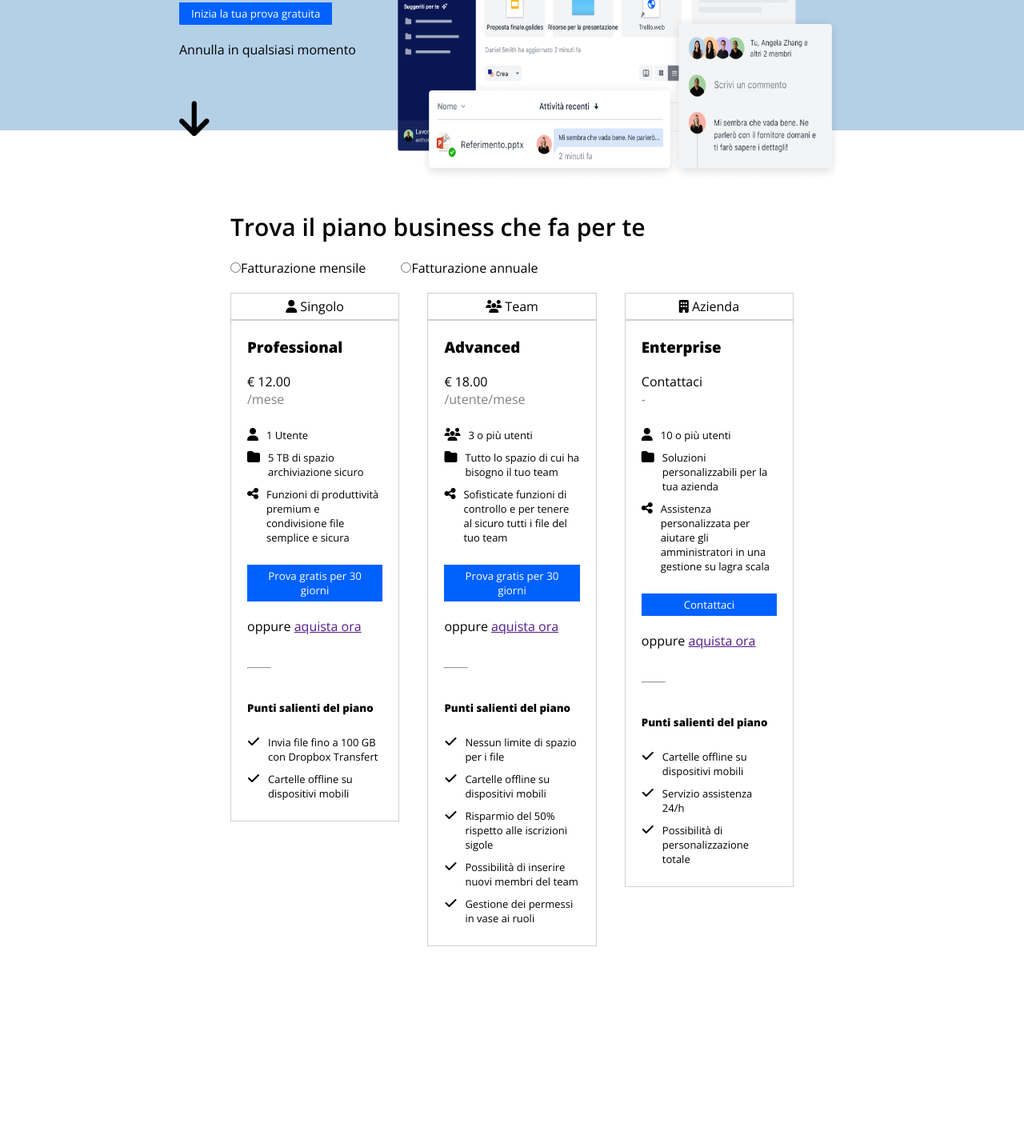
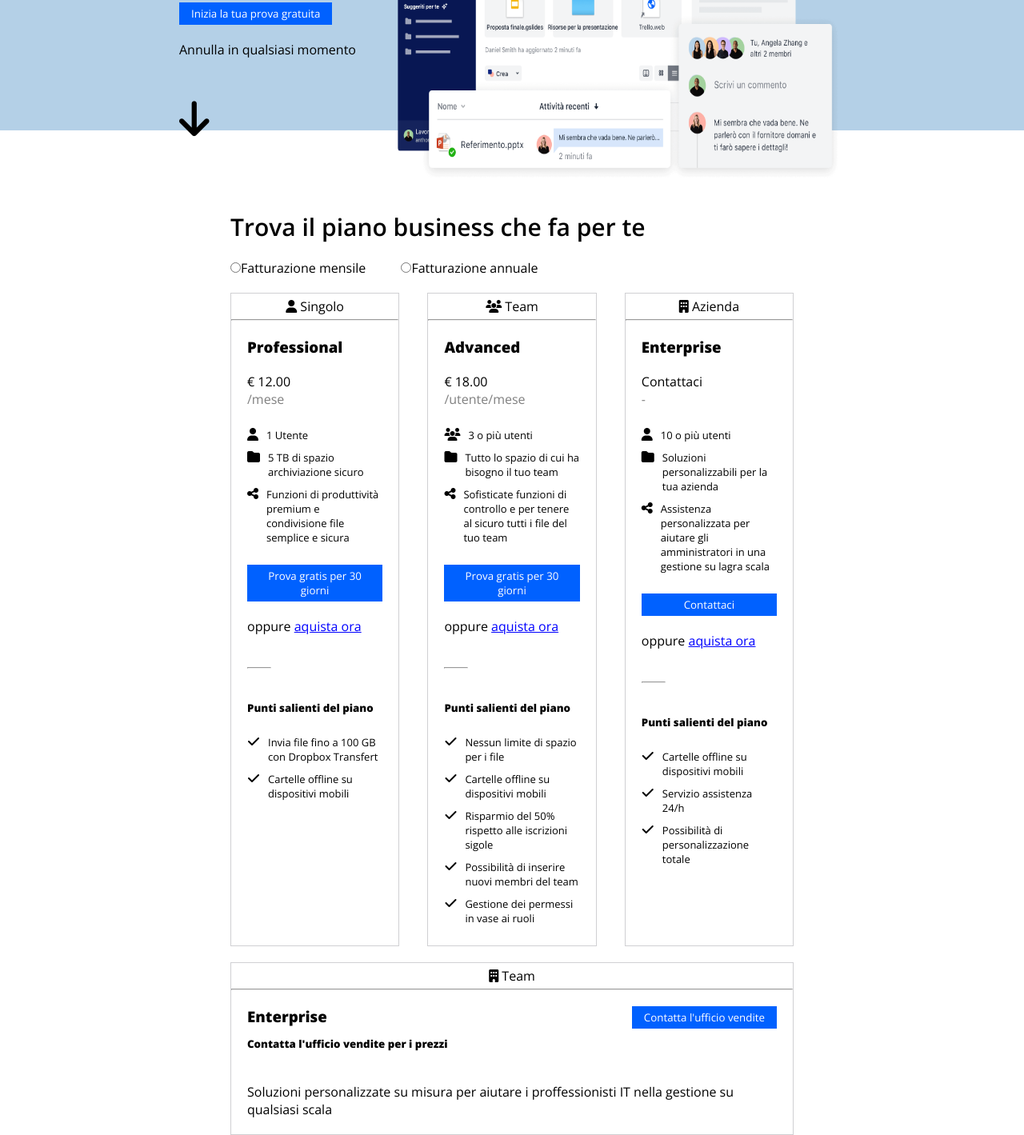
Before and after one commit to Pippo1997/htmlcss-dropbox, a plain HTML site: page index.html in a window 1280 px wide. Shown: the part 537-1956 px from the top of the page at 80% size. Before the commit the page ends 1720 px from the top, so only its background shows below. Drawn offline with nearby package versions, Linux system fonts and the light colour scheme.

Commit message:
row-box col-lg

```diff
--- a/css/style.css
+++ b/css/style.css
@@ -170,3 +170,21 @@ h2{
 .width-100{
     width: 100%;
 }
+
+a{
+    color: blue;
+}
+
+.col-lg{
+    width: 100%;
+}
+
+.flex-btw{
+    display: flex;
+    justify-content: space-between;
+    padding-bottom: 10px;
+}
+
+.padding-top-40px{
+    padding-top: 40px;
+}
--- a/index.html
+++ b/index.html
@@ -74,9 +74,10 @@
                 </div>
                 <!-- 4 box -->
                 <div class="row-box padding-top-20px">
-                    <div class="col-sm">
-                        <div class="head-box border"><i class="fa-solid fa-user"></i> Singolo</div>
-                        <div class="content-box border">
+                    <div class="col-sm border">
+                        <div class="head-box"><i class="fa-solid fa-user"></i> Singolo</div>
+                        <hr>
+                        <div class="content-box">
                             <h3>Professional</h3>
                             <p class="padding-top-20px">€ 12.00</p>
                             <p class="grey">/mese</p>
@@ -100,18 +101,17 @@
                             <ul class="list-box padding-top-20px">
                                 <li>
                                     <div class="flex"><i class="fa-solid fa-check"></i> <p class="padding-left-10px">Invia file fino a 100 GB con Dropbox Transfert</p></div>
-
                                 </li>
                                 <li>
                                     <div class="flex"><i class="fa-solid fa-check"></i> <p class="padding-left-10px">Cartelle offline su dispositivi mobili</p></div>
-
                                 </li>
                             </ul>
                         </div>
                     </div>
-                    <div class="col-sm">
-                        <div class="head-box border"><i class="fa-solid fa-users"></i> Team</div>
-                        <div class="content-box border">
+                    <div class="col-sm border">
+                        <div class="head-box"><i class="fa-solid fa-users"></i> Team</div>
+                        <hr>
+                        <div class="content-box">
                             <h3>Advanced</h3>
                             <p class="padding-top-20px">€ 18.00</p>
                             <p class="grey">/utente/mese</p>
@@ -151,9 +151,10 @@
                             </ul>
                         </div>
                     </div>
-                    <div class="col-sm">
-                        <div class="head-box border"><i class="fa-solid fa-building"></i> Azienda</div>
-                        <div class="content-box border">
+                    <div class="col-sm border">
+                        <div class="head-box"><i class="fa-solid fa-building"></i> Azienda</div>
+                        <hr>
+                        <div class="content-box">
                             <h3>Enterprise</h3>
                             <p class="padding-top-20px">Contattaci</p>
                             <p class="grey">-</p>
@@ -188,9 +189,18 @@
                         </div>
                     </div>
                 </div>
-                <div class="row-box">
-                    <div class="col-lg">
-
+                <div class="row-box padding-top-20px">
+                    <div class="col-lg border">
+                        <div class="head-box"><i class="fa-solid fa-building"></i> Team</div>
+                        <hr>
+                        <div class="content-box">
+                            <div class="flex-btw">
+                                <h3>Enterprise</h3>
+                                <button class="button-blue">Contatta l'ufficio vendite</button>
+                            </div>
+                            <h5>Contatta l'ufficio vendite per i prezzi</h5>
+                            <p class="padding-top-40px">Soluzioni personalizzate su misura per aiutare i proffessionisti IT nella gestione su <br> qualsiasi scala</p>
+                        </div>
                     </div>
                 </div>
             </div>
```
